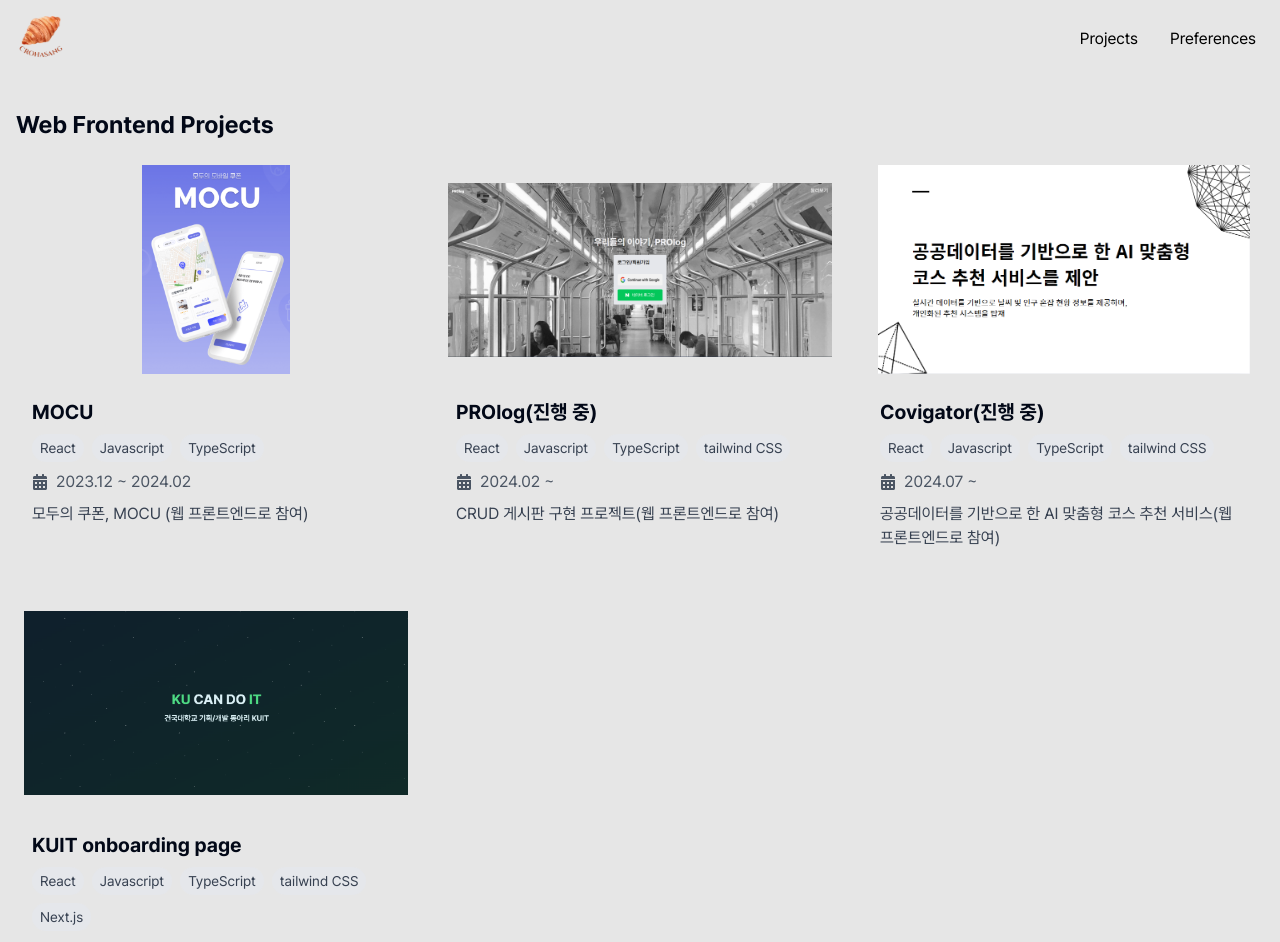
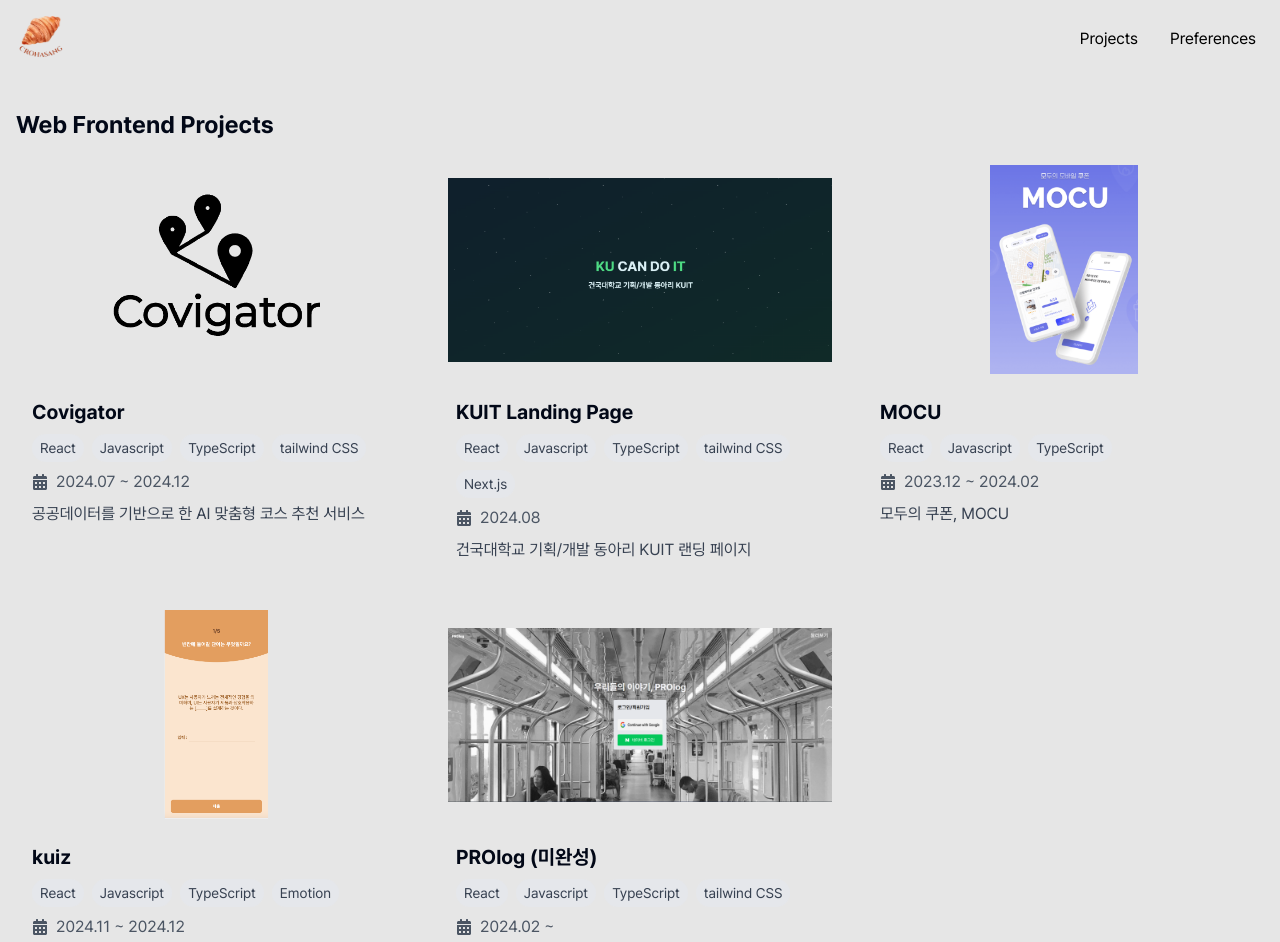
Before and after one commit to crohasang/crohasang_page, a Next.js app: page /projects in a window 1280 px wide. Shown: the top 942 px of the page. Built offline with nearby package versions, Linux system fonts and the light colour scheme.

Commit message:
chore(ProjectArray.ts): Update project
- Update project 'kuiz'
- Change image and duration of project 'Covigator'
- Change title and description of project 'KUIT Landing Page'
- Change the order of web frontend projects

```diff
--- a/src/constants/ProjectArray.ts
+++ b/src/constants/ProjectArray.ts
@@ -1,38 +1,46 @@
 const WebFrontEndArray = [
+  {
+    title: 'Covigator',
+    imageUrl: '/image/projects/covigator.png',
+    techStack: ['React', 'Javascript', 'TypeScript', 'tailwind CSS'],
+    duration: '2024.07 ~ 2024.12',
+    description:
+      '공공데이터를 기반으로 한 AI 맞춤형 코스 추천 서비스',
+    link: 'https://github.com/Covigator/Covigator-FE',
+  },
+  {
+    title: 'KUIT Landing Page',
+    imageUrl: '/image/projects/kuit_onboarding.png',
+    techStack: ['React', 'Javascript', 'TypeScript', 'tailwind CSS', 'Next.js'],
+    duration: '2024.08',
+    description: '건국대학교 기획/개발 동아리 KUIT 랜딩 페이지',
+    link: 'https://www.konkuk-kuit.com',
+  },
   {
     title: 'MOCU',
     imageUrl: '/image/projects/mocu.png',
     techStack: ['React', 'Javascript', 'TypeScript'],
     duration: '2023.12 ~ 2024.02',
-    description: '모두의 쿠폰, MOCU (웹 프론트엔드로 참여)',
+    description: '모두의 쿠폰, MOCU',
     link: 'https://github.com/MOCU-Frontend/frontend',
   },
   {
-    title: 'PROlog(진행 중)',
+    title: 'kuiz',
+    imageUrl: '/image/projects/kuiz.png',
+    techStack: ['React', 'Javascript', 'TypeScript', 'Emotion'],
+    duration: '2024.11 ~ 2024.12',
+    description: 'UI/UX 디자인 퀴즈 어플리케이션',
+    link: 'https://github.com/crohasang/kuiz',
+  },
+  {
+    title: 'PROlog (미완성)',
     imageUrl: '/image/projects/prolog_capture.png',
     techStack: ['React', 'Javascript', 'TypeScript', 'tailwind CSS'],
     duration: '2024.02 ~',
-    description: 'CRUD 게시판 구현 프로젝트(웹 프론트엔드로 참여)',
+    description: 'CRUD 게시판 구현 프로젝트',
     link: 'https://github.com/crohasang/prolog',
   },
-  {
-    title: 'Covigator(진행 중)',
-    imageUrl: '/image/projects/covigator_capture.png',
-    techStack: ['React', 'Javascript', 'TypeScript', 'tailwind CSS'],
-    duration: '2024.07 ~',
-    description:
-      '공공데이터를 기반으로 한 AI 맞춤형 코스 추천 서비스(웹 프론트엔드로 참여)',
-    link: 'https://github.com/Covigator/Covigator-FE',
-  },
-  {
-    title: 'KUIT onboarding page',
-    imageUrl: '/image/projects/kuit_onboarding.png',
-    techStack: ['React', 'Javascript', 'TypeScript', 'tailwind CSS', 'Next.js'],
-    duration: '2024.08',
-    description:
-      'KUIT(Konkuk University developer club) onboarding page repository',
-    link: 'https://www.konkuk-kuit.com',
-  },
+
 ];
 
 const NomadCoderArray = [
```
Also changed, not shown: public/image/projects/covigator.png (added), public/image/projects/kuiz.png (added).
